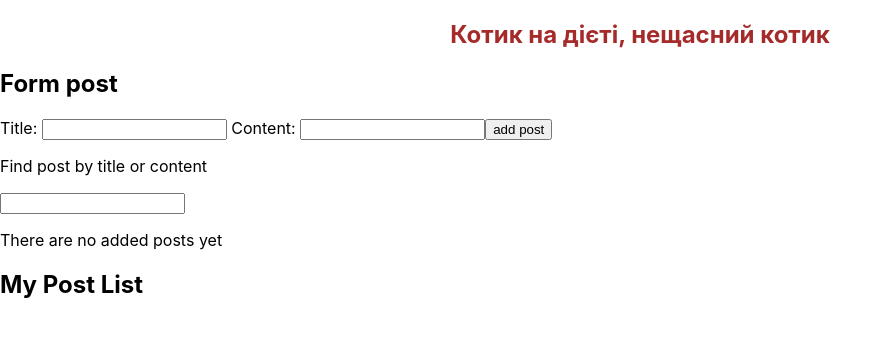
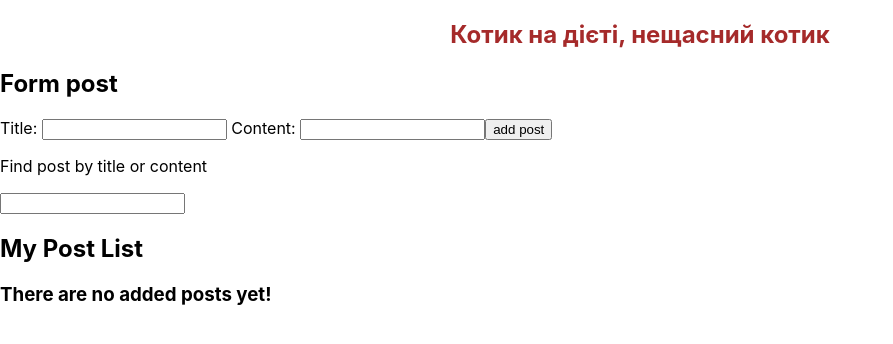
Before and after one commit to Maxim4ik118/bcon59-pr, a React (Create React App) app: page / in a window 1280 px wide. Shown: the top 344 px of the page, without its empty margins (0-893 px from the left). Built offline with nearby package versions, Linux system fonts and the light colour scheme.

Commit message:
update: filter

```diff
--- a/src/components/App.jsx
+++ b/src/components/App.jsx
@@ -64,7 +64,7 @@ export class App extends Component {
   };
 
   onAddPost = formData => {
-    const post = { ...formData, id: Math.random(), srcImage: imgCat };
+    const post = { ...formData, id: Math.random(), srcImage: imgCat, isPopular: false };
 
     this.setState({ posts: [...this.state.posts, post] });
   };
@@ -87,8 +87,6 @@ export class App extends Component {
     });
     const sortedFilteredPosts = [...filteredPostsByTitleAndContent].sort(
       (a, b) => {
-        console.log(a);
-        console.log(b);
         return Number(b.isPopular) - Number(a.isPopular);
       }
     );
@@ -104,12 +102,13 @@ export class App extends Component {
             type="text"
           />
         </div>
-        {this.state.posts.length === 0 ? (
+        {/* {this.state.posts.length === 0 ? (
           <p>There are no added posts yet</p>
-        ) : null}
+        ) : null} */}
         <PostList
           title="My Post List"
           list={sortedFilteredPosts}
+          filter={this.state.filter}
           onDeletePost={this.onDeletePost}
           addPopularStatus={this.addPopularStatus}
         />
--- a/src/components/PostList.jsx
+++ b/src/components/PostList.jsx
@@ -1,10 +1,16 @@
-import imgCat from '../assets/images/cat-1.jpg';
 import { PostListItem } from './PostListItem';
 
-const Postlist = ({ title, list, onDeletePost, addPopularStatus }) => {
+const Postlist = ({ title, filter, list, onDeletePost, addPopularStatus }) => {
   return (
     <div>
       <h2 className="post-list-title">{title}</h2>
+      {list.length === 0 && filter.length === 0 && (
+        <h3>There are no added posts yet!</h3>
+      )}
+      {list.length === 0 && filter.length > 0 && (
+        <h3>There are no added posts with this search keyword "{filter}" yet!</h3>
+      )}
+
       <ul className="post-list">
         {list.map(post => {
           return (
@@ -20,17 +26,6 @@ const Postlist = ({ title, list, onDeletePost, addPopularStatus }) => {
             />
           );
         })}
-        {/* <PostListItem
-          srcImage={imgCat}
-          title={'Image of Cat'}
-          content={'Hello Cat'}
-        />
-        <PostListItem
-          isPopular={true}
-          srcImage={imgCat}
-          title={'Image of Cat Two'}
-          content={'Hello Cat Two'}
-        /> */}
       </ul>
     </div>
   );
```
